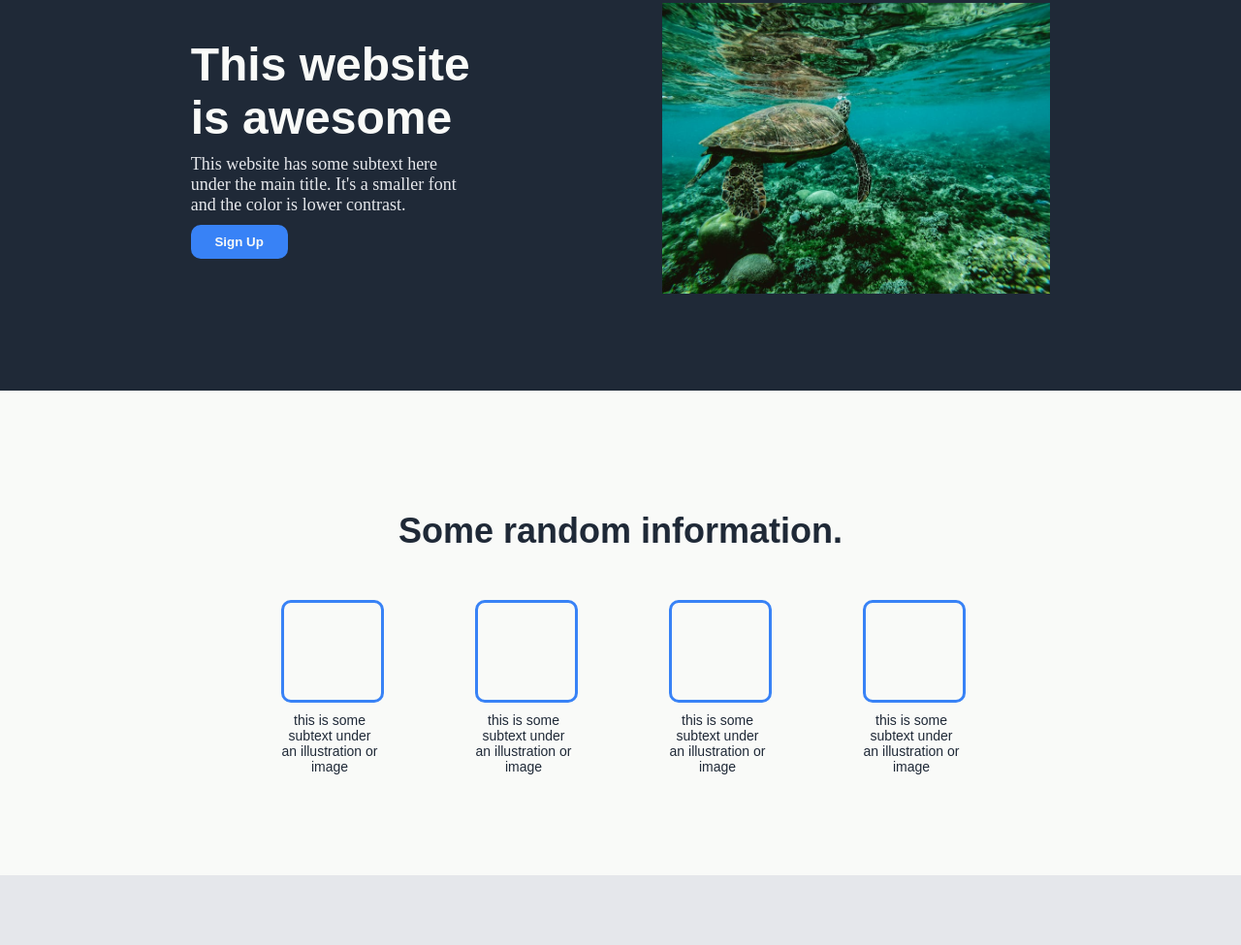
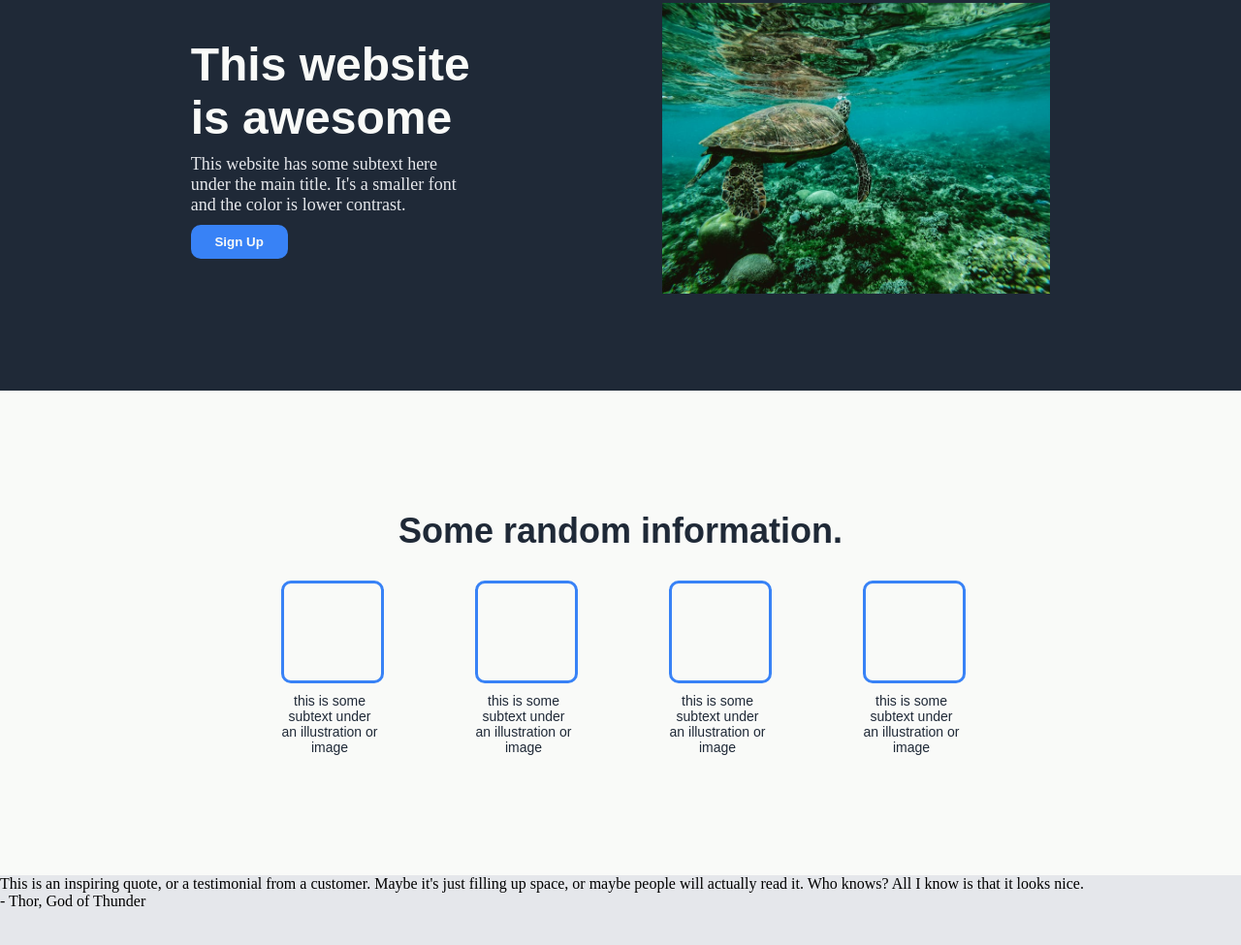
Before and after one commit to lopunnii/landing-page, a plain HTML site: page index.html in a window 1280 px wide. Shown: the part 155-1130 px from the top of the page at 97% size. Drawn offline with Linux system fonts and the light colour scheme.

Commit message:
Add html content to section three

```diff
--- a/index.html
+++ b/index.html
@@ -63,7 +63,14 @@
         </div>
     </div>
 
-    <div class="section-three"></div>
+    <div class="section-three">
+        <div class="quote">This is an inspiring quote, or a testimonial from a
+            customer. Maybe it's just filling up space, or maybe people will
+            actually read it. Who knows? All I know is that it looks nice.
+        </div>
+        <div class="name">- Thor, God of Thunder</div>
+    </div>
+
     <div class="section-four"></div>
 
     <div class="footer">
--- a/style.css
+++ b/style.css
@@ -91,7 +91,6 @@ a {
     color: #1f2937;
     display: flex;
     justify-content: center;
-    padding: 20px;
 }
 
 .icons-content {
```
